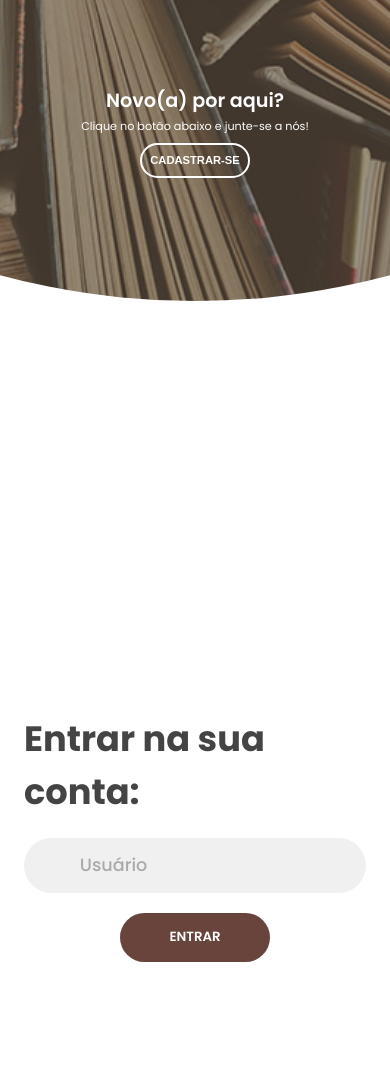
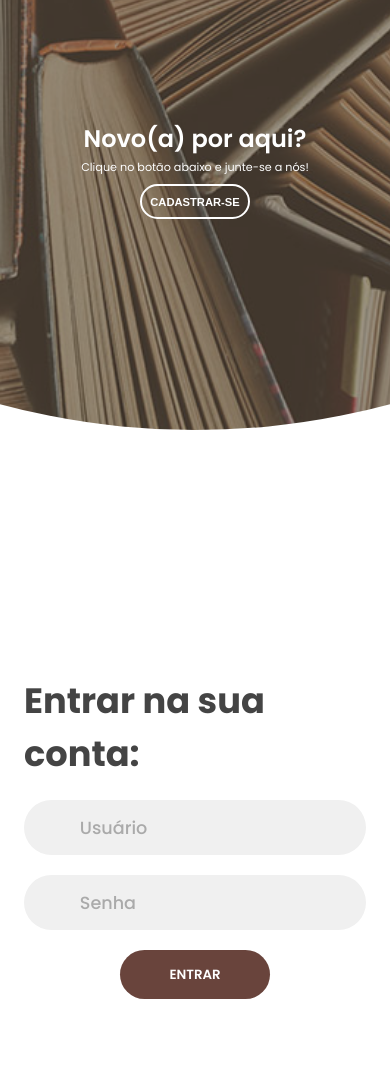
Before and after one commit to vivivitoria/pi, a PHP site: page /login.html in a window 390 px wide. Run offline with PHP 8.4, Linux system fonts and the light colour scheme.

Commit message:
utima edicao
alinhamento

Co-Authored-By: pedrosr04 <98483451+pedrosr04@users.noreply.github.com>

```diff
--- a/css/login.css
+++ b/css/login.css
@@ -123,6 +123,7 @@ form.sign-in-form {
   cursor: pointer;
   transition: 0.5s;
 }
+
 /*Boton Login*/
 .btn:hover {
   background-color: #000;
@@ -136,6 +137,7 @@ form.sign-in-form {
   display: grid;
   grid-template-columns: repeat(2, 1fr);
 }
+
 /*Circulo*/
 .container:before {
   content: "";
@@ -172,8 +174,7 @@ form.sign-in-form {
 
 .right-panel {
   pointer-events: none;
-  padding: 10% 20% 65vh 10%;
-
+  padding: 10% 30% 40% 10%;
 }
 
 .panel .content {
@@ -185,7 +186,7 @@ form.sign-in-form {
 .panel h3 {
   font-weight: 600;
   line-height: 1;
-  font-size: 1.5rem;
+  font-size: 180%;
 }
 
 .panel p {
@@ -208,8 +209,7 @@ form.sign-in-form {
   transform: translateX(800px);
 }
 
-/* ANIMATION */
-
+/* animação */
 .container.sign-up-mode:before {
   transform: translate(100%, -50%);
   right: 52%;
@@ -246,10 +246,11 @@ form.sign-in-form {
 .container.sign-up-mode .right-panel {
   pointer-events: all;
 }
+
 /* parte resposividade */
 @media (min-width: 870px){
   .left-panel {
-    padding: 10% 10vh 65vh 5vh;
+    padding: 10% 40% 50% 10%;
   }
 }
 @media (max-width: 870px) {
@@ -262,7 +263,7 @@ form.sign-in-form {
     top: 95%;
     transform: translate(-50%, -100%);
     transition: 1s 0.8s ease-in-out;
-  }
+   }
 
   .signin-signup,
   .container.sign-up-mode .signin-signup {
@@ -288,9 +289,7 @@ form.sign-in-form {
 
   .left-panel {
     grid-row: 1 / 2;
-    padding: 10% 15% 10% 15%;
-
-  }
+    padding: 10% 15% 10% 15%;}
 
   .image {
     width: 200px;
@@ -304,7 +303,7 @@ form.sign-in-form {
   }
 
   .panel h3 {
-    font-size: 1.2rem;
+    font-size: 150%;
   }
 
   .panel p {
@@ -353,17 +352,18 @@ form.sign-in-form {
   .container.sign-up-mode .signin-signup {
     top: 5%;
     transform: translate(-50%, 0);
-  }
-}
-@media screen and (min-width: 910px) {
+  }}
 
-}
+ /* celular */
 @media (max-width: 570px) {
   form {
     padding: 0 1.5rem;
   }
+  .right-panel {
+    padding: 10% 12% 30% 12%;
+  }
   .left-panel{
-    padding: 10% 12% 10% 12%;
+    padding: 30% 12% 10% 12%;
   }
   .image {
     display: none;
@@ -376,12 +376,12 @@ form.sign-in-form {
   }
 
   .container:before {
-    bottom: 72%;
+    bottom: 60%;
     left: 50%;
   }
 
   .container.sign-up-mode:before {
-    bottom: 28%;
+    bottom: 40%;
     left: 50%;
   }
 }
--- a/login.html
+++ b/login.html
@@ -5,7 +5,7 @@
   <meta http-equiv="X-UA-Compatible" content="IE=edge">
   <link rel="stylesheet" type="text/css" href="./css/login.css">
   <meta name="viewport" content="width=device-width, initial-scale=1.0">
-  <title>Document</title>
+  <title>Cidade Literária</title>
 </head>
 <body>
 
@@ -23,6 +23,10 @@
             <div class="input-field">
               <i class="fas fa-user"></i>
               <input type="text" placeholder="Usuário" name="Usuario" id="Usuario" />
+            </div>
+            <div class="input-field">
+              <i class="fas fa-lock"></i>
+              <input type="password" placeholder="Senha" name="senha" id="senha">
             </div>
             <input type="button" value="Entrar" class="btn solid" />
           </form>
```
